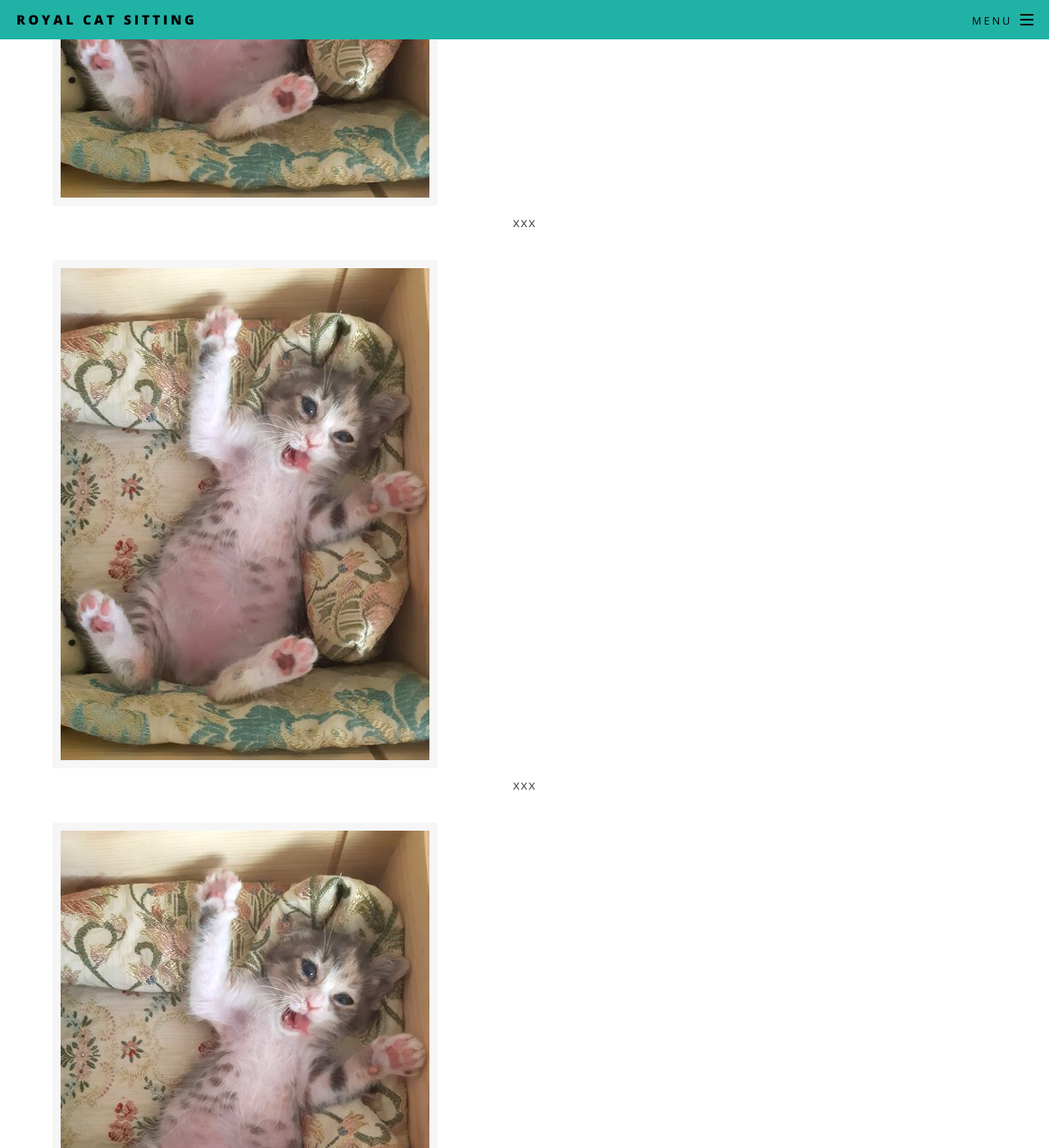
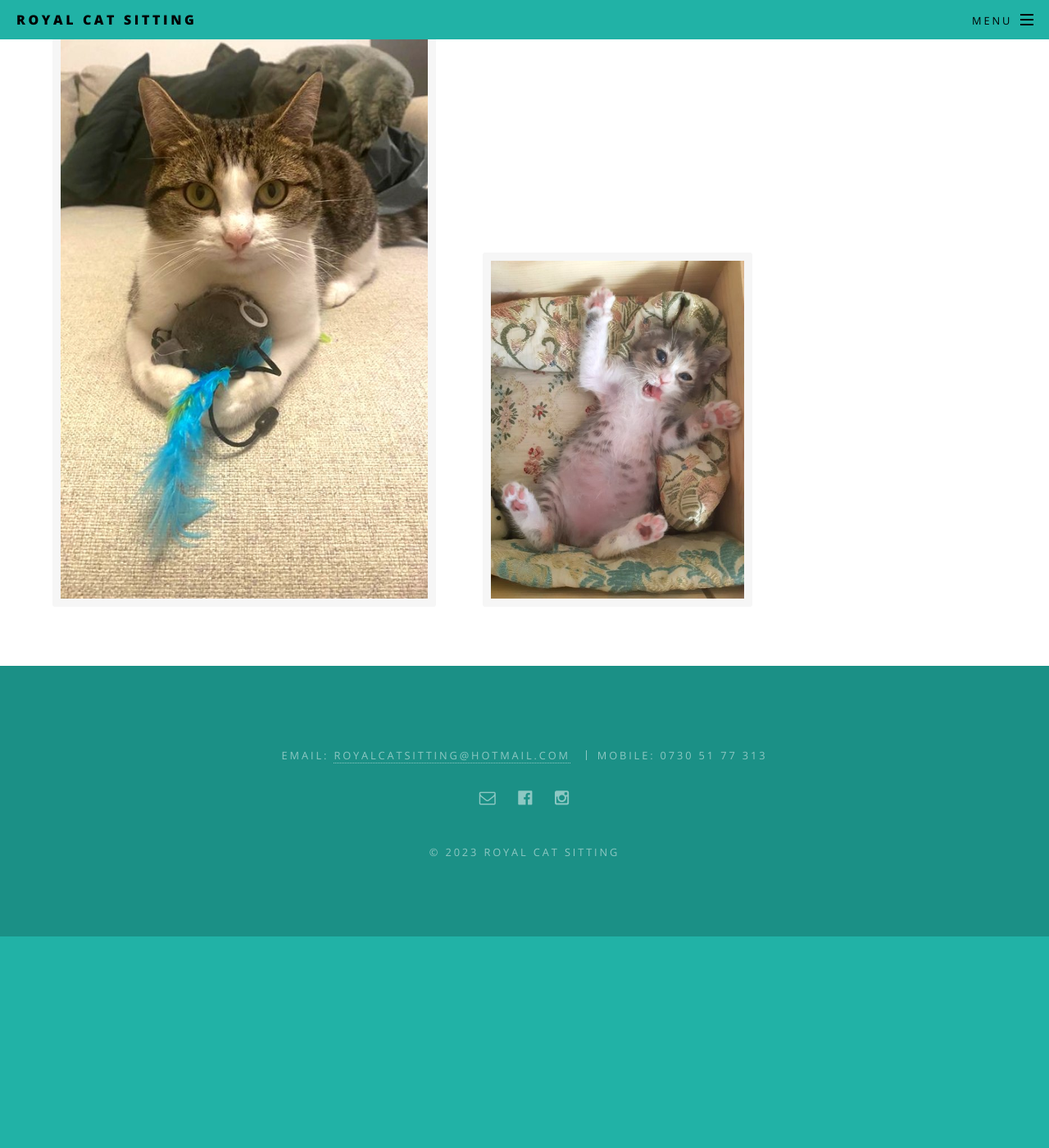
Before and after one commit to royalcatsitting/royalcatsitting.github.io, a Jekyll site: the page built from gallery.html, in a window 1280 px wide and 1400 px high, scrolled down 553 px. Shown: the whole window at 82% size. Built offline with Jekyll 4.4.1, drawn with Linux system fonts in a browser that asks for light colours; after the commit the page ends 1695 px from its top, so only the background shows below that.

Commit message:
Update gallery.html

```diff
--- a/gallery.html
+++ b/gallery.html
@@ -6,11 +6,11 @@
 ---
 	<h4>Gallery</h4>
 
-<div class="image"><img src="images/pic01.jpg" alt="" style="border: 10px solid #F6F6F6;" /></div>
-<p style="text-align: center;">xxx</p></ br></ br>
+<div class="image"><img src="images/pic05.jpg" alt="" style="border: 10px solid #F6F6F6;" width="80%" /></div>
+<!--<p style="text-align: center;">xxx</p>--></ br></ br>
 
-<div class="image"><img src="images/pic01.jpg" alt="" style="border: 10px solid #F6F6F6;" /></div>
-<p style="text-align: center;">xxx</p></ br></ br>
+<div class="image"><img src="images/pic04.jpg" alt="" style="border: 10px solid #F6F6F6;" width="90%" /></div>
+<!--<p style="text-align: center;">xxx</p>--></ br></ br>
 
-<div class="image"><img src="images/pic01.jpg" alt="" style="border: 10px solid #F6F6F6;" /></div>
-<p style="text-align: center;">xxx</p></ br></ br>
+<div class="image"><img src="images/pic01.jpg" alt="" style="border: 10px solid #F6F6F6;" width="70%" /></div>
+<!--<p style="text-align: center;">Isotta</p>--></ br></ br>
```
